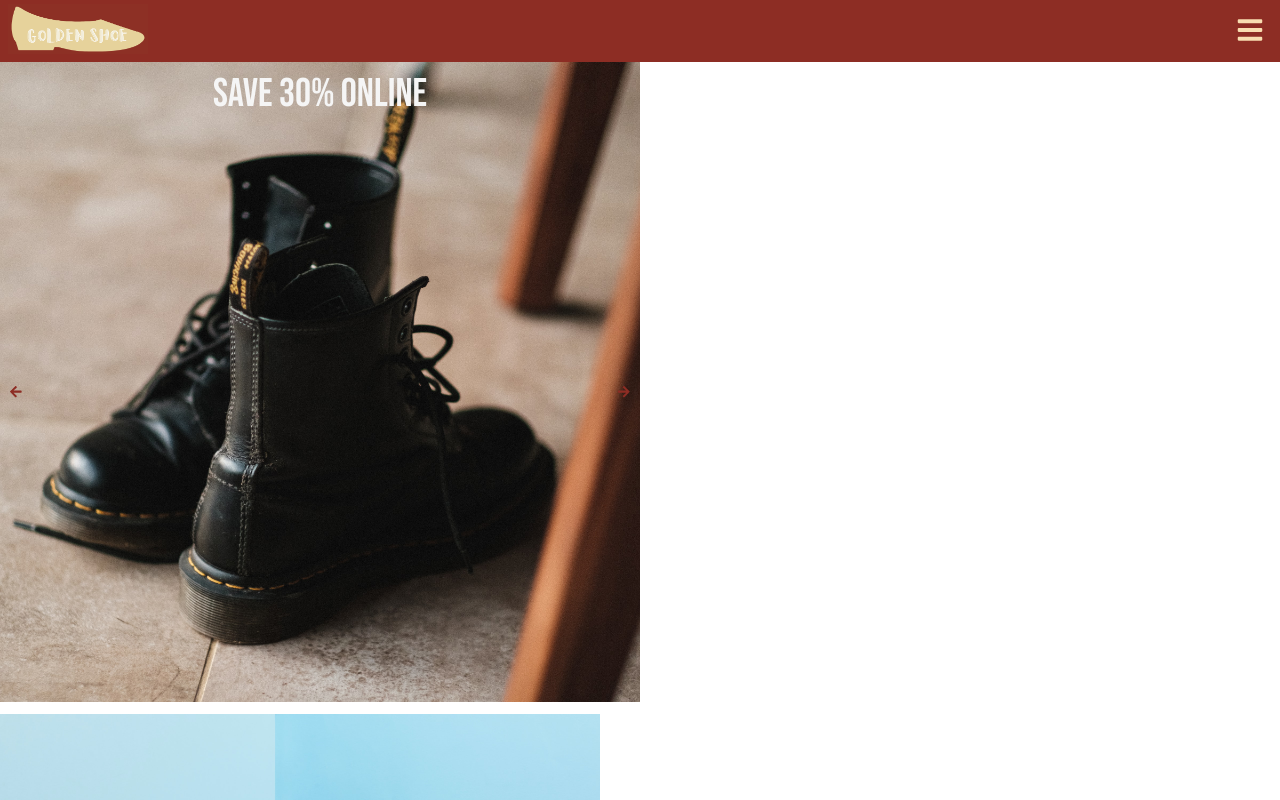
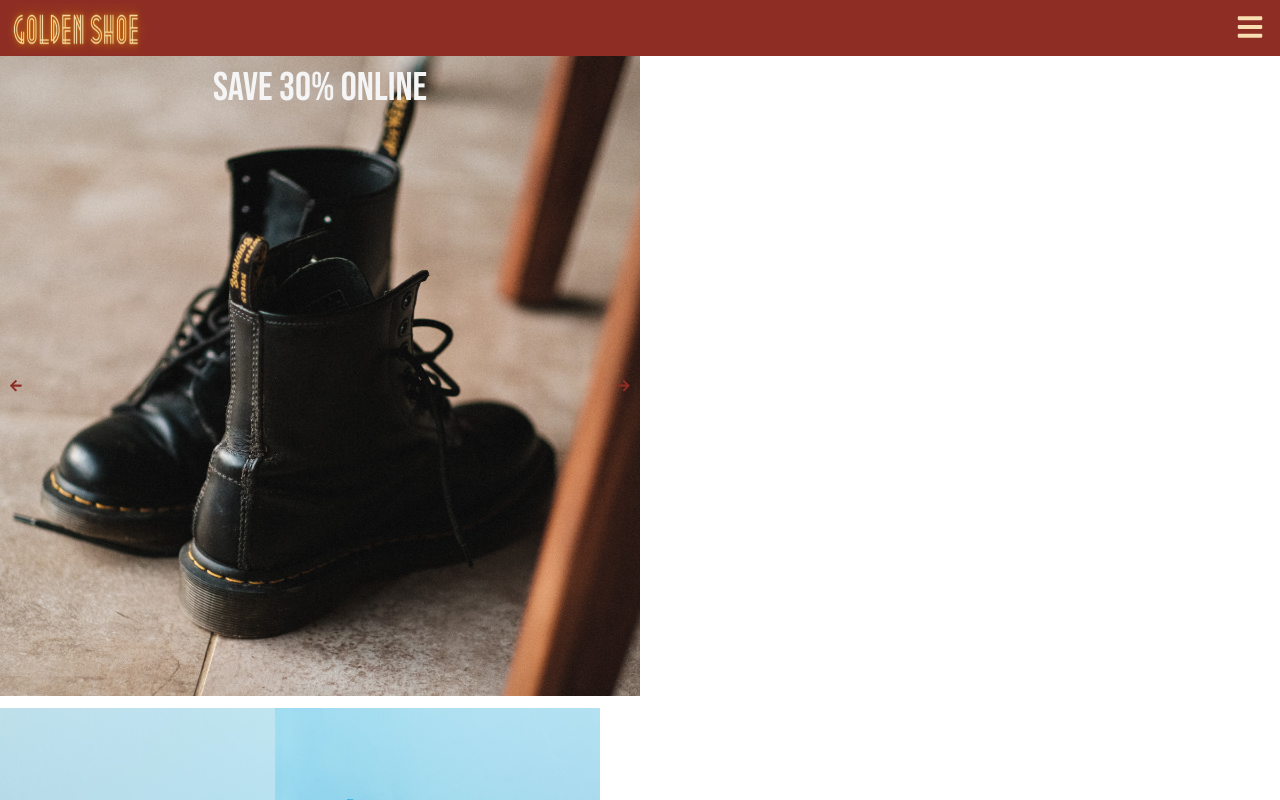
Before and after one commit to patchinator/golden_shoe, a Next.js app: page / in a window 1280 px wide. Shown: the top 800 px of the page. Built offline with nearby package versions, Linux system fonts and the light colour scheme; a web font is replaced by a local one.

Commit message:
added final logo design

```diff
--- a/components/Header/Navbar.js
+++ b/components/Header/Navbar.js
@@ -5,7 +5,7 @@ import Link from "next/link";
 
 // Internal Imports
 import style from "./Navbar.module.scss";
-import logo from "../../assets/golden_shoe_logo.png";
+import logo from "../../assets/golden_shoe_logo_3.png";
 
 // Icons
 import { FontAwesomeIcon } from "@fortawesome/react-fontawesome";
--- a/components/Header/Navbar.module.scss
+++ b/components/Header/Navbar.module.scss
@@ -17,6 +17,10 @@
     align-items: center;
     padding: 0.25rem 0 0.25rem 0;
     cursor: pointer;
+
+    a {
+      height: 3rem;
+    }
   }
 
   .dropdown_button {
```
Also changed, not shown: assets/golden_shoe_logo_3.png (added).
